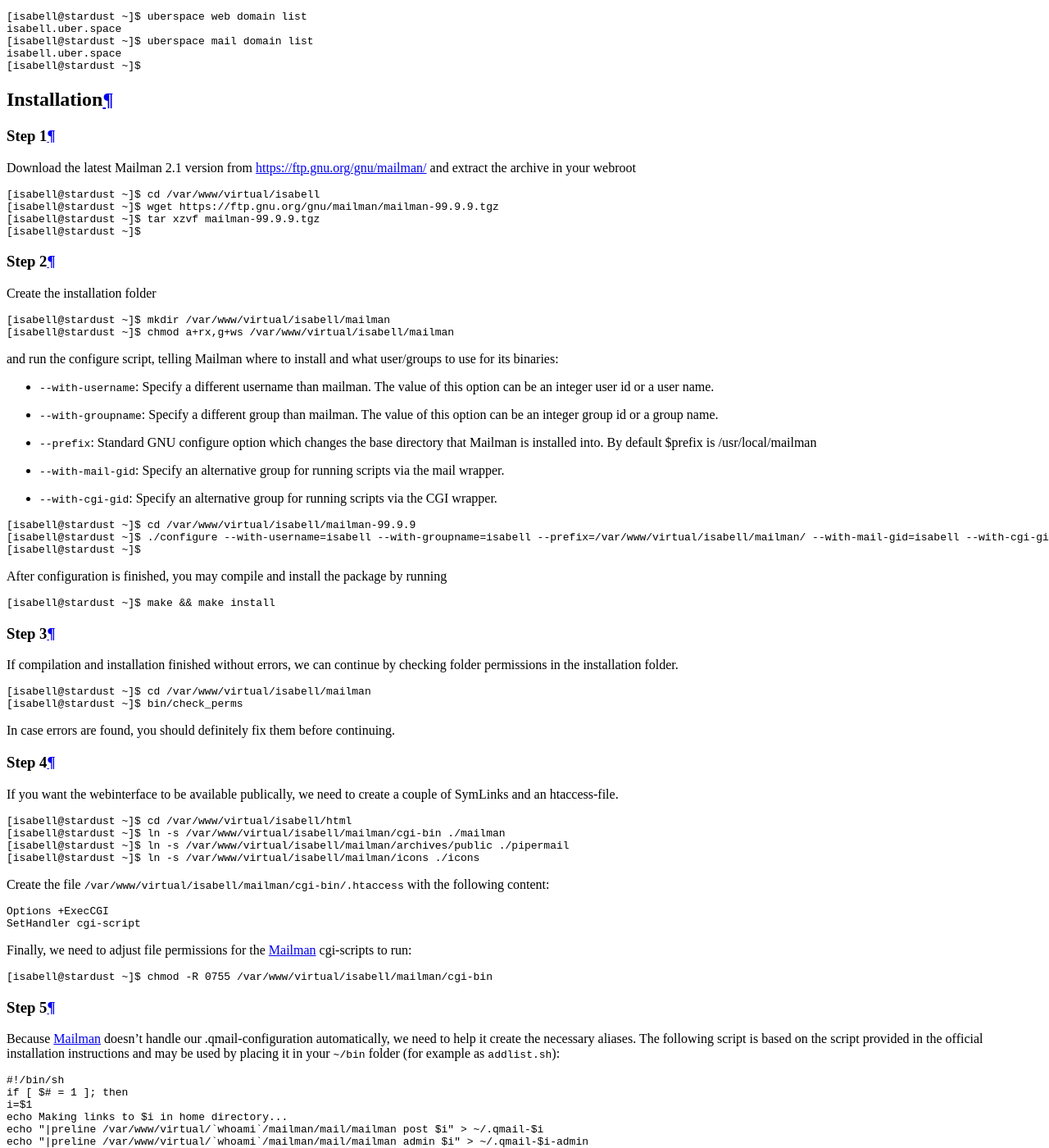
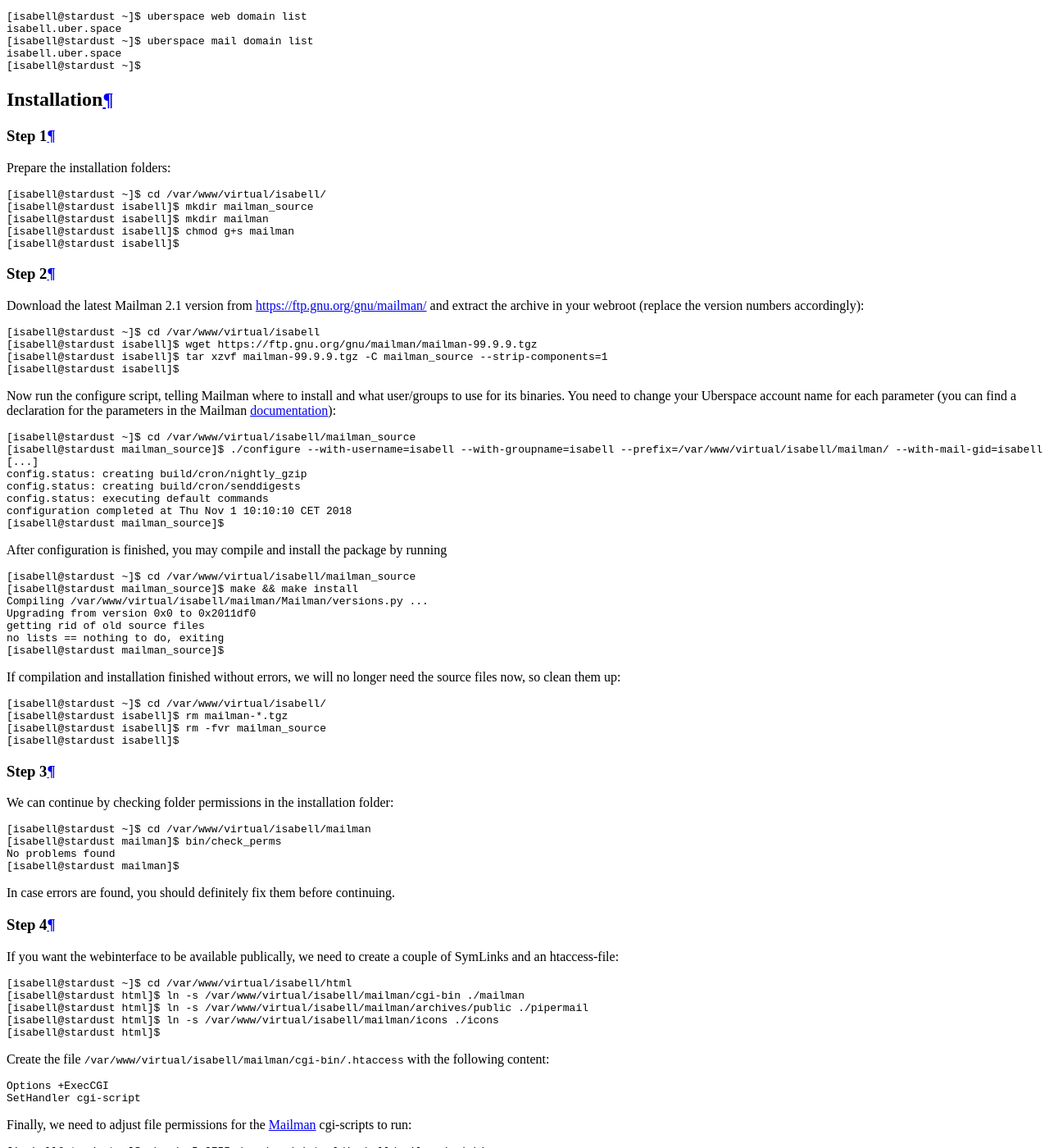
Before and after one commit to Uberspace/lab, a Sphinx documentation site: the page built from source/guide_mailman.rst, in a window 1280 px wide and 1400 px high, scrolled down 1914 px. Shown: the whole window at 82% size. Built offline with Sphinx 7.4.7 and the Read the Docs theme 2.0.0, drawn with Linux system fonts in a browser that asks for light colours; some of the changed text lies outside the part shown.

Commit message:
mailman - further improvements, styleguide

```diff
--- a/source/guide_mailman.rst
+++ b/source/guide_mailman.rst
@@ -46,68 +46,91 @@
 
 Step 1
 ------
+Prepare the installation folders:
 
-Download the latest Mailman 2.1 version from https://ftp.gnu.org/gnu/mailman/ and extract the archive in your webroot
+::
+
+ [isabell@stardust ~]$ cd /var/www/virtual/isabell/
+ [isabell@stardust isabell]$ mkdir mailman_source
+ [isabell@stardust isabell]$ mkdir mailman
+ [isabell@stardust isabell]$ chmod g+s mailman
+ [isabell@stardust isabell]$
+
+Step 2
+------
+
+Download the latest Mailman 2.1 version from https://ftp.gnu.org/gnu/mailman/ and extract the archive in your webroot (replace the version numbers accordingly):
 
 ::
 
  [isabell@stardust ~]$ cd /var/www/virtual/isabell
- [isabell@stardust ~]$ wget https://ftp.gnu.org/gnu/mailman/mailman-99.9.9.tgz
- [isabell@stardust ~]$ tar xzvf mailman-99.9.9.tgz
- [isabell@stardust ~]$
+ [isabell@stardust isabell]$ wget https://ftp.gnu.org/gnu/mailman/mailman-99.9.9.tgz
+ [isabell@stardust isabell]$ tar xzvf mailman-99.9.9.tgz -C mailman_source --strip-components=1
+ [isabell@stardust isabell]$
 
-Step 2
-------
-Create the installation folder
+Now run the configure script, telling Mailman where to install and what user/groups to use for its binaries. You need to change your Uberspace account name for each parameter (you can find a declaration for the parameters in the Mailman documentation_):
 
 ::
 
- [isabell@stardust ~]$ mkdir /var/www/virtual/isabell/mailman
- [isabell@stardust ~]$ chmod a+rx,g+ws /var/www/virtual/isabell/mailman
 
-and run the configure script, telling Mailman where to install and what user/groups to use for its binaries:
-
-* ``--with-username``: Specify a different username than mailman. The value of this option can be an integer user id or a user name.
-* ``--with-groupname``: Specify a different group than mailman. The value of this option can be an integer group id or a group name.
-* ``--prefix``: Standard GNU configure option which changes the base directory that Mailman is installed into. By default $prefix is /usr/local/mailman
-* ``--with-mail-gid``: Specify an alternative group for running scripts via the mail wrapper.
-* ``--with-cgi-gid``: Specify an alternative group for running scripts via the CGI wrapper.
-
-::
-
- [isabell@stardust ~]$ cd /var/www/virtual/isabell/mailman-99.9.9
- [isabell@stardust ~]$ ./configure --with-username=isabell --with-groupname=isabell --prefix=/var/www/virtual/isabell/mailman/ --with-mail-gid=isabell --with-cgi-gid=isabell
- [isabell@stardust ~]$
+ [isabell@stardust ~]$ cd /var/www/virtual/isabell/mailman_source
+ [isabell@stardust mailman_source]$ ./configure --with-username=isabell --with-groupname=isabell --prefix=/var/www/virtual/isabell/mailman/ --with-mail-gid=isabell --with-cgi-gid=isabell
+ [...]
+ config.status: creating build/cron/nightly_gzip
+ config.status: creating build/cron/senddigests
+ config.status: executing default commands
+ configuration completed at Thu Nov 1 10:10:10 CET 2018
+ [isabell@stardust mailman_source]$
 
 After configuration is finished, you may compile and install the package by running
 
 ::
 
- [isabell@stardust ~]$ make && make install
+ [isabell@stardust ~]$ cd /var/www/virtual/isabell/mailman_source
+ [isabell@stardust mailman_source]$ make && make install
+ Compiling /var/www/virtual/isabell/mailman/Mailman/versions.py ...
+ Upgrading from version 0x0 to 0x2011df0
+ getting rid of old source files
+ no lists == nothing to do, exiting
+ [isabell@stardust mailman_source]$
+
+
+If compilation and installation finished without errors, we will no longer need the source files now, so clean them up:
+
+::
+
+ [isabell@stardust ~]$ cd /var/www/virtual/isabell/
+ [isabell@stardust isabell]$ rm mailman-*.tgz
+ [isabell@stardust isabell]$ rm -fvr mailman_source
+ [isabell@stardust isabell]$
+
 
 Step 3
 ------
 
-If compilation and installation finished without errors, we can continue by checking folder permissions in the installation folder.
+We can continue by checking folder permissions in the installation folder:
 
 ::
 
  [isabell@stardust ~]$ cd /var/www/virtual/isabell/mailman
- [isabell@stardust ~]$ bin/check_perms
+ [isabell@stardust mailman]$ bin/check_perms
+ No problems found
+ [isabell@stardust mailman]$
 
 In case errors are found, you should definitely fix them before continuing.
 
 Step 4
 ------
 
-If you want the webinterface to be available publically, we need to create a couple of SymLinks and an htaccess-file.
+If you want the webinterface to be available publically, we need to create a couple of SymLinks and an htaccess-file:
 
 ::
 
  [isabell@stardust ~]$ cd /var/www/virtual/isabell/html
- [isabell@stardust ~]$ ln -s /var/www/virtual/isabell/mailman/cgi-bin ./mailman
- [isabell@stardust ~]$ ln -s /var/www/virtual/isabell/mailman/archives/public ./pipermail
- [isabell@stardust ~]$ ln -s /var/www/virtual/isabell/mailman/icons ./icons
+ [isabell@stardust html]$ ln -s /var/www/virtual/isabell/mailman/cgi-bin ./mailman
+ [isabell@stardust html]$ ln -s /var/www/virtual/isabell/mailman/archives/public ./pipermail
+ [isabell@stardust html]$ ln -s /var/www/virtual/isabell/mailman/icons ./icons
+ [isabell@stardust html]$
 
 Create the file ``/var/www/virtual/isabell/mailman/cgi-bin/.htaccess`` with the following content:
 
@@ -121,11 +144,12 @@
 ::
 
  [isabell@stardust ~]$ chmod -R 0755 /var/www/virtual/isabell/mailman/cgi-bin
+ [isabell@stardust ~]$
 
 Step 5
 ------
 
-Because Mailman_ doesn't handle our .qmail-configuration automatically, we need to help it create the necessary aliases. The following script is based on the script provided in the official installation instructions and may be used by placing it in your ``~/bin`` folder (for example as ``addlist.sh``):
+Because Mailman_ doesn't handle our .qmail-configuration automatically, we need to help it create the necessary aliases. This needs to be done for each new mailinglist, so we will create an extra script to process this task. Create the file ``~/bin/mailman-add-list.sh`` with the following content (this code is based on the script provided in the official installation instructions):
 
 .. code :: bash
 
@@ -145,14 +169,14 @@
  echo "|preline /var/www/virtual/`whoami`/mailman/mail/mailman unsubscribe $i" > ~/.qmail-$i-unsubscribe
  fi
 
-Don't forget to make the script executable:
+You still need to make the script executable:
 
 ::
 
- [isabell@stardust ~]$ chmod +x ~/bin/addlist.sh
+ [isabell@stardust ~]$ chmod +x ~/bin/mailman-add-list.sh
  [isabell@stardust ~]$
 
-After creating a list via the webinterface, you can then run this script to create the required .qmail-files (like ``addlist.sh listname`` if you stored it as ``~/bin/addlist.sh`` and want to create aliases for a list ``listname``).
+After creating a list via the webinterface, you can then run this script to create the required .qmail-files (like ``mailman-add-list.sh listname`` if you stored it as ``~/bin/mailman-add-list.sh`` and want to create aliases for a list ``listname``).
 
 Configuration
 =============
@@ -167,7 +191,7 @@
 Step 2
 ------
 
-Set the following options in ``/var/www/virtual/isabell/mailman/Mailman/mm_cfg.py`` (change values accordingly!):
+Add the following options to the end of the file ``/var/www/virtual/isabell/mailman/Mailman/mm_cfg.py`` (change values accordingly!):
 
 .. code:: python
 
@@ -194,28 +218,6 @@
 
 Finishing Installation
 ======================
-
-Create site-wide mailinglist
-----------------------------
-
-Now we are ready to create the administrative (site-wide) mailing list! Simply run
-
-::
-
- [isabell@stardust ~]$ /var/www/virtual/isabell/mailman/bin/newlist mailman
-
-and follow the on-screen instructions.
-
-.. warning:: Don't forget to create the .qmail-aliases afterwards!
-
-Install cronjobs
-----------------
-
-Mailman_ offers a couple of cronjobs to perform some maintenance actions at regular intervals. To install them for your user, run:
-
-::
-
- [isabell@stardust ~]$ crontab /var/www/virtual/isabell/mailman/cron/crontab.in
 
 Setup daemon
 ------------
@@ -237,8 +239,37 @@
  mailman: added process group
  [isabell@stardust ~]$ supervisorctl status
  mailman                          RUNNING   pid 3226, uptime 0:03:42
+ [isabell@stardust ~]$
 
 If it is not in state ``RUNNING``, check your configuration and logs.
+
+Install cronjobs
+----------------
+
+Mailman_ offers a couple of cronjobs to perform some maintenance actions at regular intervals. To install them for your user, run:
+
+::
+
+ [isabell@stardust ~]$ crontab /var/www/virtual/isabell/mailman/cron/crontab.in
+ [isabell@stardust ~]$
+
+Create the first mailinglist
+----------------------------
+
+Now we are ready to create the first mailing list! Simply run
+
+::
+
+ [isabell@stardust ~]$ /var/www/virtual/isabell/mailman/bin/newlist mailman
+ Enter the email of the person running the list: isabell@uber.space
+ Initial test password:
+ [...]
+ Hit enter to notify test owner...
+ [isabell@stardust ~]$
+
+and follow the on-screen instructions.
+
+.. warning:: Don't forget to create the .qmail-aliases using the 'mailman-add-list.sh' script afterwards!
 
 Redirect HTTP-requests
 ----------------------
@@ -259,7 +290,8 @@
 .. _Mailman: http://www.list.org/
 .. _Python: https://manual.uberspace.de/en/lang-python.html
 .. _supervisord: https://manual.uberspace.de/en/daemons-supervisord.html
-.. _mailbox: https://manual.uberspace.de/en/mail-mailboxes.html
+.. _mailbox: https://manual.uberspace.de/en/mail-mailboxes.html#setup-a-new-mailbox
+.. _documentation: https://www.gnu.org/software/mailman/mailman-install.txt
 
 
 .. authors::
```
Also changed, not shown: other parts of source/guide_mailman.rst (+2 -2 lines).
